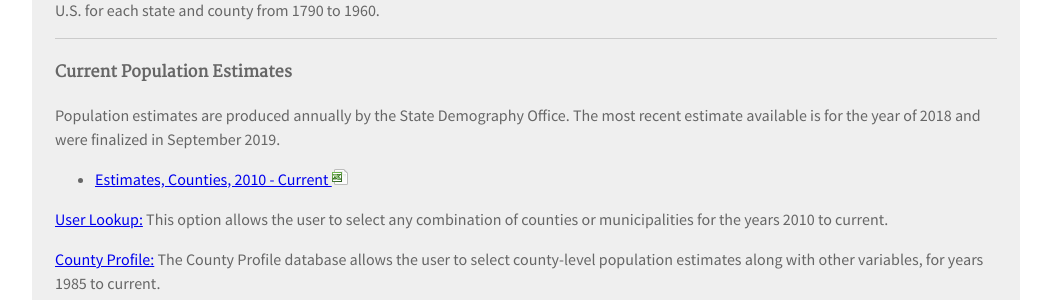
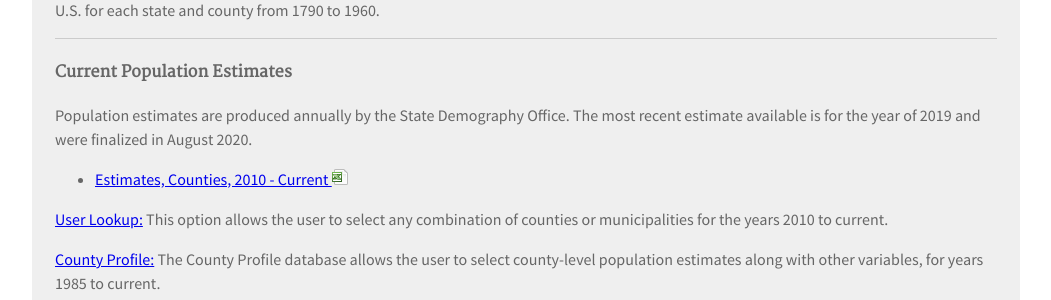
Before and after one commit to TBleess/Website_New, a Jekyll site: the page built from pages/1_Population/population-totals-counties.md, in a window 1280 px wide. Shown: the part 569-869 px from the top of the page, without its empty margins (114-1165 px from the left). Built offline with Jekyll 4.4.1, drawn with Linux system fonts in a browser that asks for light colours.

Commit message:
Update V19

```diff
--- a/pages/1_Population/population-totals-counties.md
+++ b/pages/1_Population/population-totals-counties.md
@@ -22,7 +22,7 @@
 
 #### Current Population Estimates
 
-Population estimates are produced annually by the State Demography Office. The most recent estimate available is for the year of 2018 and were finalized in September 2019.
+Population estimates are produced annually by the State Demography Office. The most recent estimate available is for the year of 2019 and were finalized in August 2020.
 
 - [Estimates, Counties, 2010 - Current ![xls](/images/page_white_excel.png 'download xls file')](https://drive.google.com/uc?export=download&id=1IuFZCD7KCdS3HpJ6BVxGkk4RoUW5f0GS)
 
```
